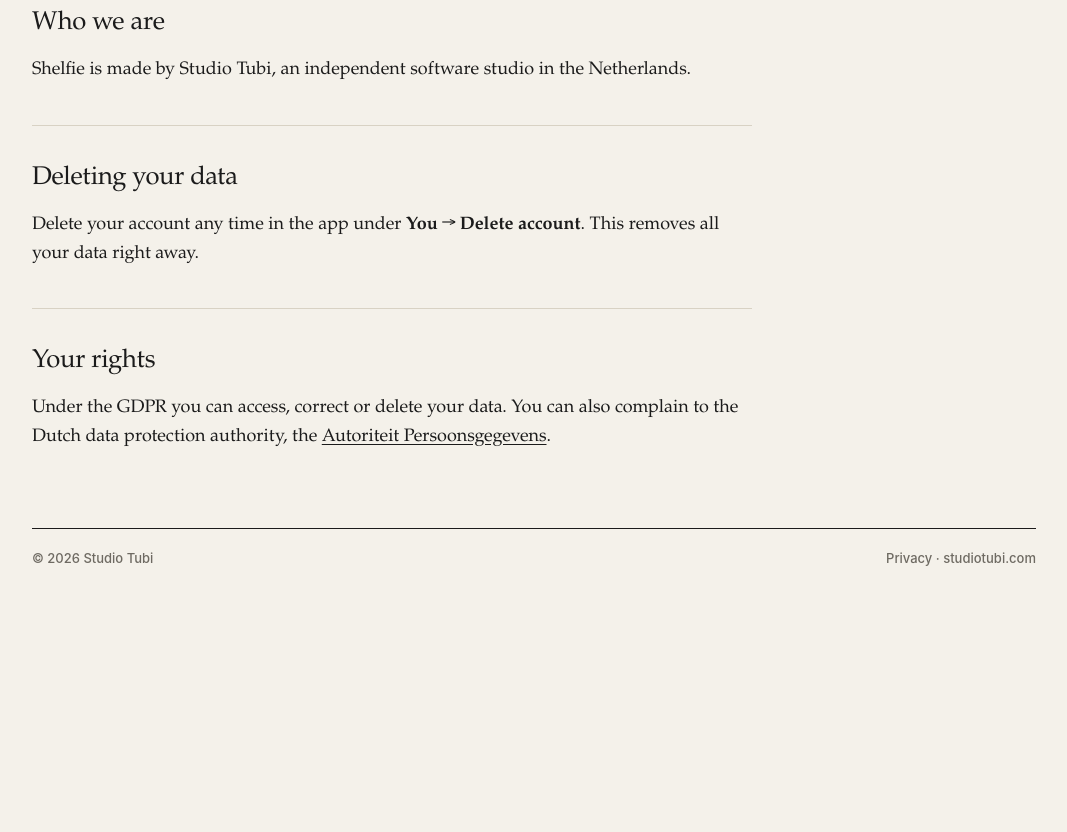
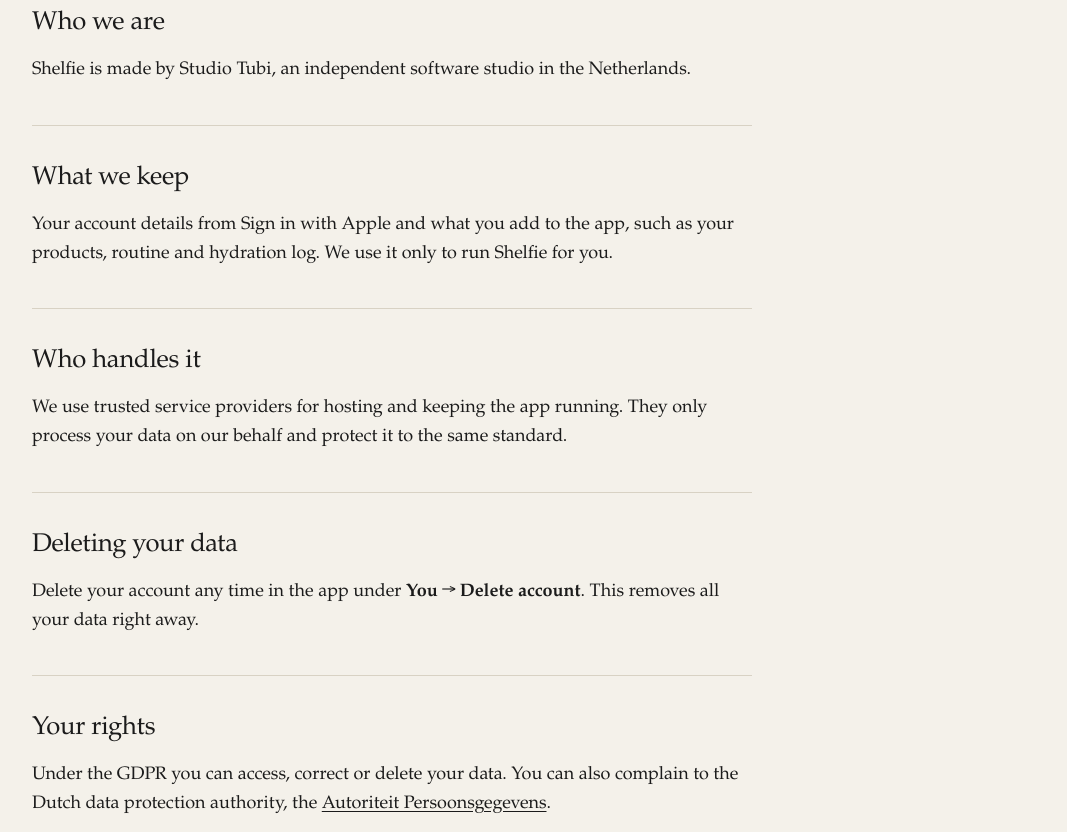
Before and after one commit to im-tubi/studio-tubi-website, a plain HTML site: page privacy/index.html in a window 1280 px wide. Shown: the part 739-1571 px from the top of the page, without its empty margins (106-1173 px from the left). Before the commit the page ends 1346 px from the top, so only its background shows below. Drawn offline with Linux system fonts and the light colour scheme.

Commit message:
Say briefly what Shelfie keeps and who handles it
Co-Authored-By: Claude Opus 5.5 <noreply@anthropic.com>

```diff
--- a/privacy/index.html
+++ b/privacy/index.html
@@ -30,6 +30,16 @@
       </section>
 
       <section>
+        <h2>What we keep</h2>
+        <p>Your account details from Sign in with Apple and what you add to the app, such as your products, routine and hydration log. We use it only to run Shelfie for you.</p>
+      </section>
+
+      <section>
+        <h2>Who handles it</h2>
+        <p>We use trusted service providers for hosting and keeping the app running. They only process your data on our behalf and protect it to the same standard.</p>
+      </section>
+
+      <section>
         <h2>Deleting your data</h2>
         <p>Delete your account any time in the app under <b>You → Delete account</b>. This removes all your data right away.</p>
       </section>
```
